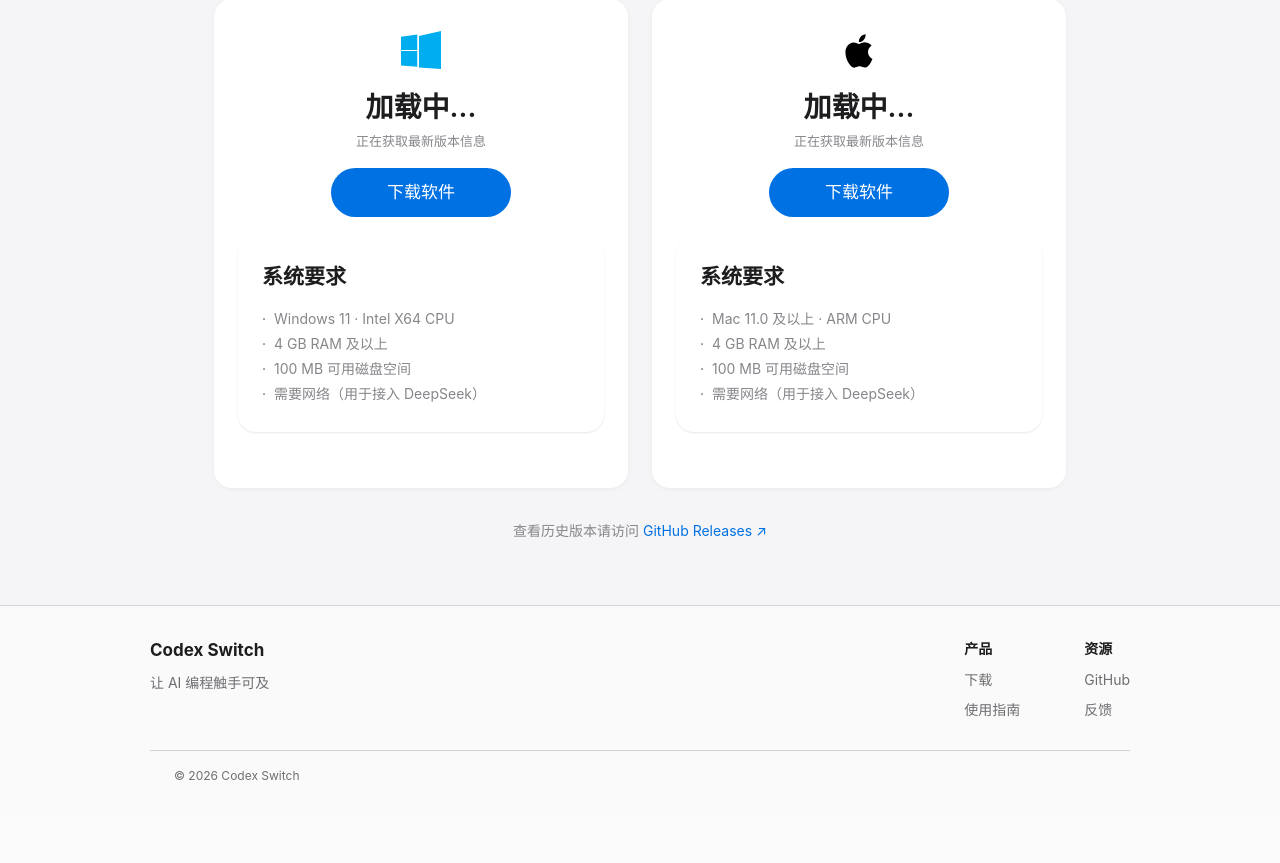
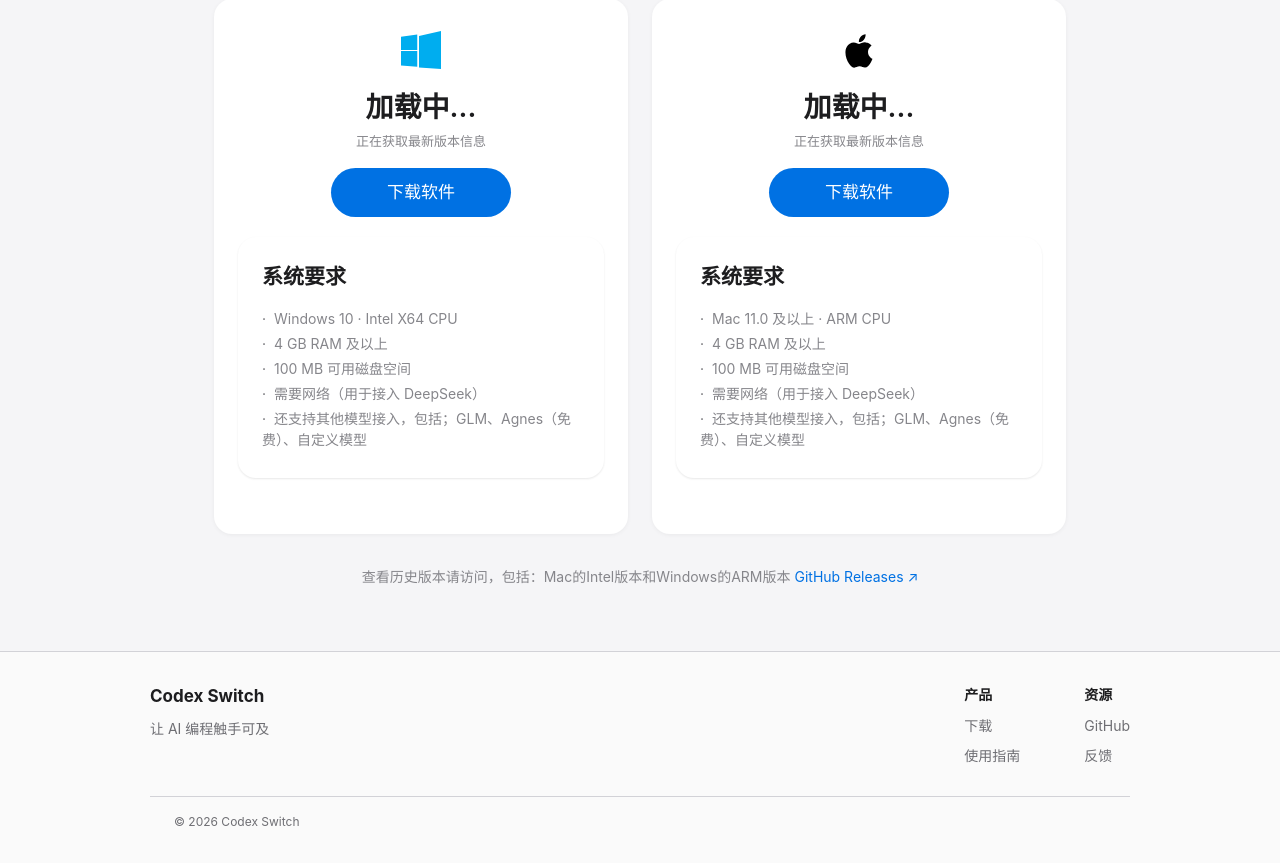
Before and after one commit to Mark7766/codex-switch-server, a FastAPI app: page /download in a window 1280 px wide. Shown: the part 207-1070 px from the top of the page. Before the commit the page ends 987 px from the top, so only its background shows below. Run offline with FastAPI, Linux system fonts and the light colour scheme; data that the repository does not hold is empty; parts of the project's set-up code (start-up, migrations or seed data) failed here and were passed over.

Commit message:
修改多处支持windows10

```diff
--- a/src/portal/templates/download.html
+++ b/src/portal/templates/download.html
@@ -73,10 +73,11 @@ document.addEventListener('DOMContentLoaded', function() {
       <div class="requirements" style="margin-top:20px;text-align:left;">
         <div class="requirements__title">系统要求</div>
         <ul class="requirements__list">
-          <li>Windows 11 · Intel X64 CPU</li>
+          <li>Windows 10 · Intel X64 CPU</li>
           <li>4 GB RAM 及以上</li>
           <li>100 MB 可用磁盘空间</li>
           <li>需要网络（用于接入 DeepSeek）</li>
+          <li>还支持其他模型接入，包括；GLM、Agnes（免费）、自定义模型</li>
         </ul>
       </div>
     </div>
@@ -99,6 +100,7 @@ document.addEventListener('DOMContentLoaded', function() {
           <li>4 GB RAM 及以上</li>
           <li>100 MB 可用磁盘空间</li>
           <li>需要网络（用于接入 DeepSeek）</li>
+          <li>还支持其他模型接入，包括；GLM、Agnes（免费）、自定义模型</li>
         </ul>
       </div>
     </div>
@@ -107,7 +109,7 @@ document.addEventListener('DOMContentLoaded', function() {
 
 <section class="history" style="max-width:680px; margin:0 auto var(--space-6); padding:0 var(--space-3); text-align:center;">
   <p style="color: var(--color-text-secondary); font-size: 14px;">
-    查看历史版本请访问
+    查看历史版本请访问，包括：Mac的Intel版本和Windows的ARM版本
     <a href="https://github.com/Mark7766/codex-switch/releases" target="_blank" rel="noopener" style="color: var(--color-accent);">GitHub Releases &nearr;</a>
   </p>
 </section>
--- a/src/portal/templates/guide.html
+++ b/src/portal/templates/guide.html
@@ -107,7 +107,7 @@
       <div class="choice-card" onclick="pickPlatform('windows')" data-track="guide-platform-windows">
         <div class="choice-card__icon"><svg width="32" height="32" viewBox="0 0 24 24" fill="#00ADEF"><path d="M0 3.449L9.75 2.1V11.45H0V3.449zm0 8.601h9.75v9.351L0 20.699v-8.649zm10.8-9.1L24 0v11.4H10.8V2.95zm13.2 8.5v11.4L10.8 21.9V11.45H24z"/></svg></div>
         <div class="choice-card__name">Windows</div>
-        <div class="choice-card__desc">Windows 11</div>
+        <div class="choice-card__desc">Windows 10</div>
       </div>
     </div>
   </div>
--- a/src/portal/templates/index.html
+++ b/src/portal/templates/index.html
@@ -18,7 +18,7 @@
       Mac 安装指南 &rarr;
     </a>
   </div>
-  <p class="hero__note">支持 Windows 11 · Mac 11+ · 完全免费开源</p>
+  <p class="hero__note">支持 Windows 10 · Mac 11+ · 完全免费开源</p>
 </section>
 
 <!-- 安装指南快捷入口 -->
```
